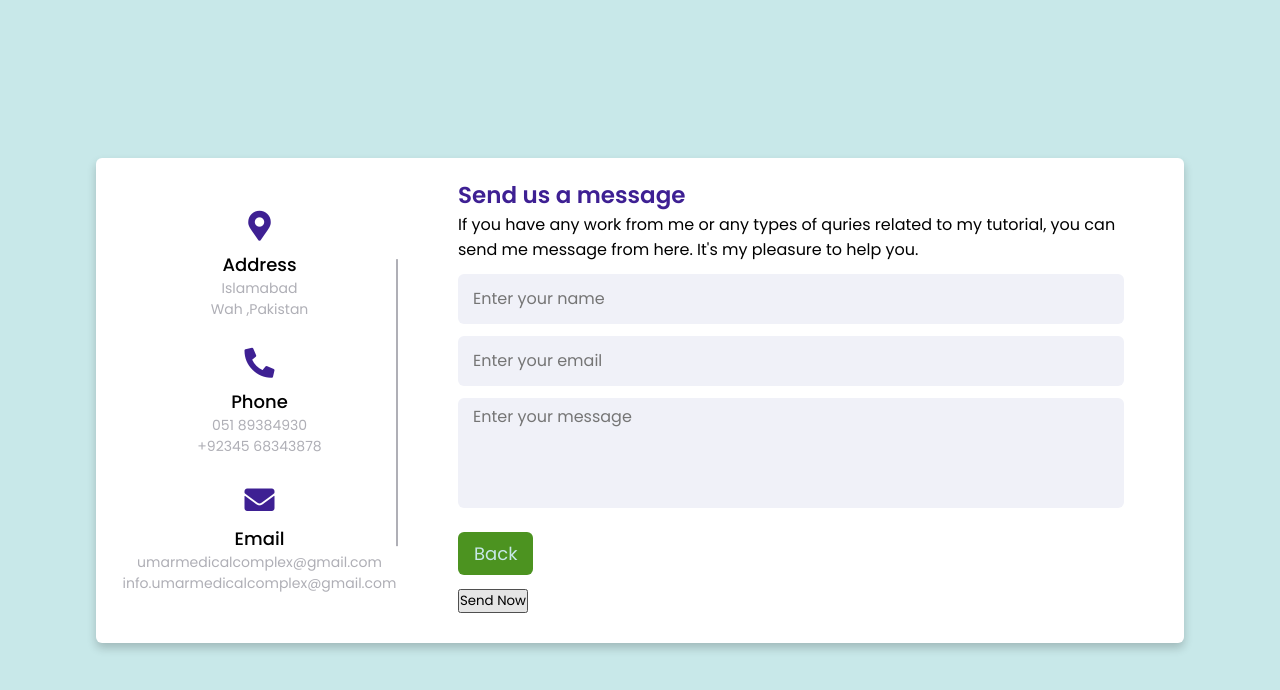
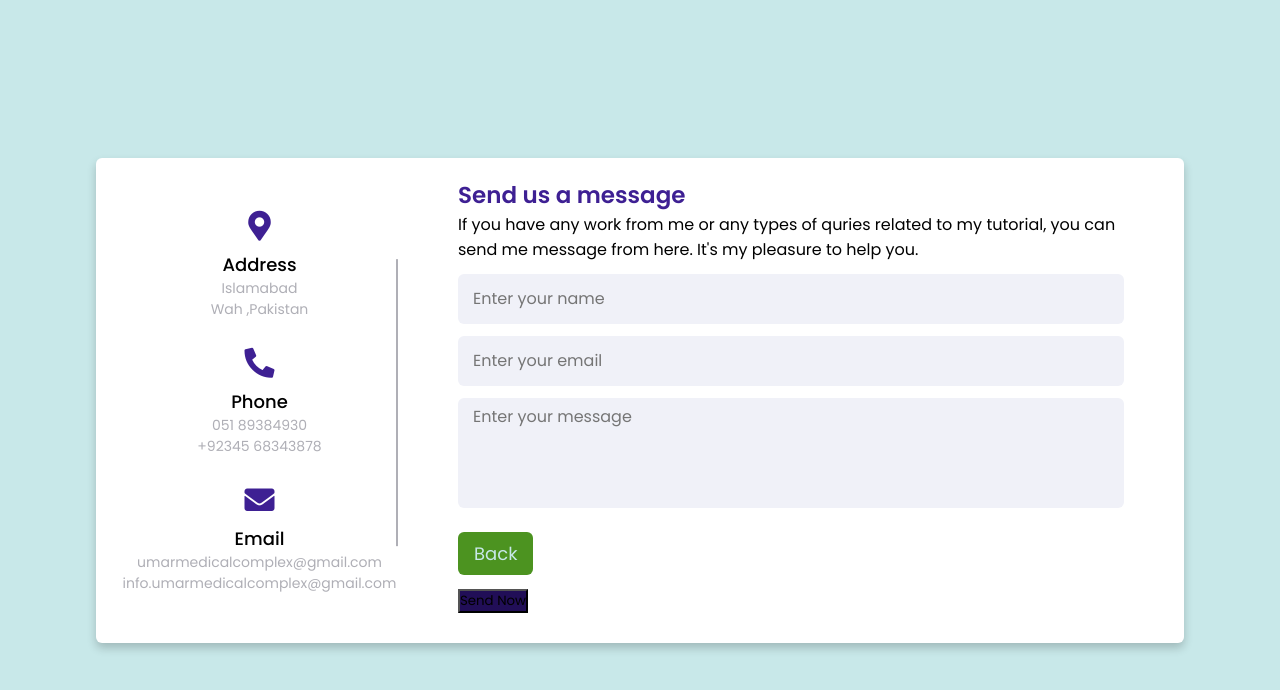
Before and after one commit to creativedesk1000/medicalcomplex.github.io, a plain HTML site: page contact.html in a window 1280 px wide. In both pictures the pointer is over the input "Send Now". Drawn offline with Linux system fonts and the light colour scheme.

Commit message:
Update contact.css

```diff
--- a/css/contact.css
+++ b/css/contact.css
@@ -112,7 +112,7 @@ body{
   cursor: pointer;
   transition: all 0.3s ease;
 }
-.button input[type="button"]:hover{
+.button input[type="submit"]:hover{
   background: #210e57;
 }
 .right-side .backBtn{
```
